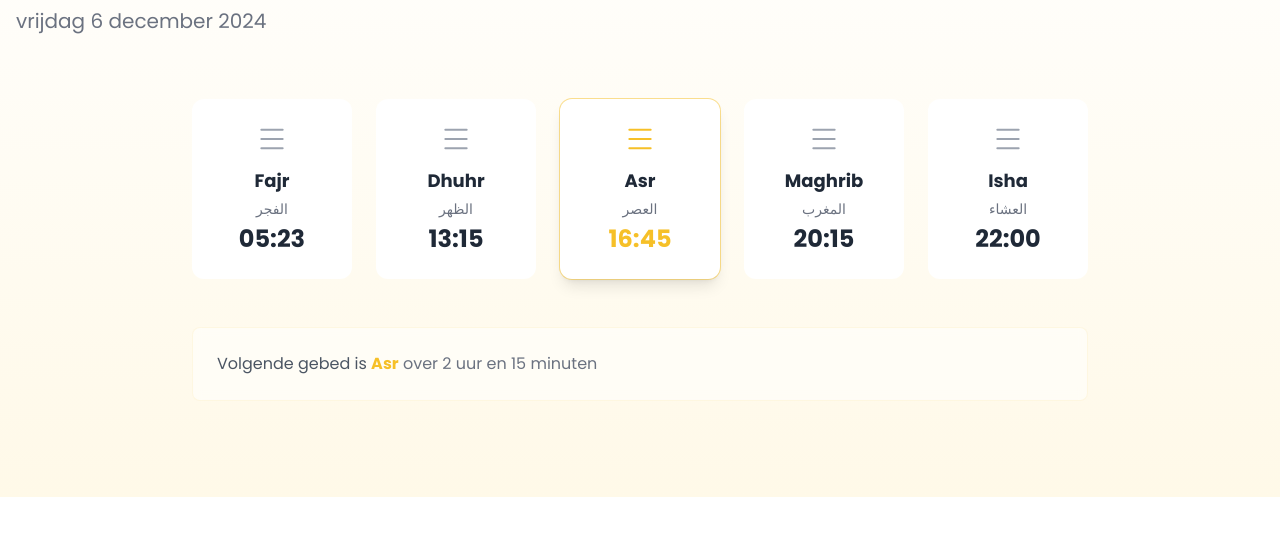
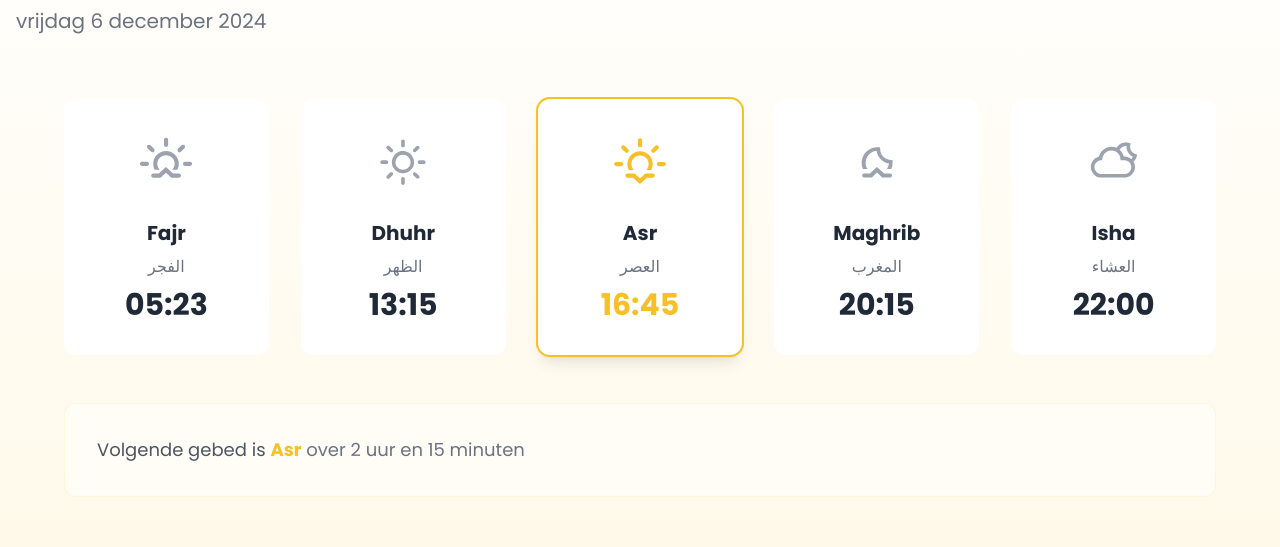
Before and after one commit to nabil-ziani/de-kroon, a Next.js app: page / in a window 1280 px wide. Shown: the part 965-1512 px from the top of the page. Built offline with nearby package versions, Linux system fonts and the light colour scheme.

Commit message:
fixed prayer-times section

```diff
--- a/components/prayer-times.tsx
+++ b/components/prayer-times.tsx
@@ -1,6 +1,7 @@
 'use client';
 
 import { useState, useEffect } from 'react';
+import { WiSunrise, WiDaySunny, WiSunset, WiMoonrise, WiNightAltCloudy } from 'react-icons/wi';
 
 type PrayerTime = {
     name: string;
@@ -13,7 +14,6 @@ export default function PrayerTimes() {
     const [prayerTimes, setPrayerTimes] = useState<PrayerTime[]>([]);
 
     useEffect(() => {
-        // Voorbeeld data - later te vervangen door Mawaaqit API
         const mockPrayerTimes: PrayerTime[] = [
             { name: 'Fajr', arabicName: 'الفجر', time: '05:23' },
             { name: 'Dhuhr', arabicName: 'الظهر', time: '13:15' },
@@ -24,39 +24,45 @@ export default function PrayerTimes() {
         setPrayerTimes(mockPrayerTimes);
     }, []);
 
-    const PrayerIcon = () => (
-        <svg className="w-8 h-8 mx-auto mb-3" viewBox="0 0 24 24" fill="none" stroke="currentColor">
-            <path
-                strokeLinecap="round"
-                strokeLinejoin="round"
-                strokeWidth={1.5}
-                d="M4 5h16M4 12h16M4 19h16"
-            />
-        </svg>
-    );
+    const PrayerIcon = ({ name }: { name: string }) => {
+        const iconClass = "w-16 h-16 mx-auto";
+
+        switch (name) {
+            case 'Fajr':
+                return <WiSunrise className={iconClass} />;
+            case 'Dhuhr':
+                return <WiDaySunny className={iconClass} />;
+            case 'Asr':
+                return <WiSunset className={iconClass} />;
+            case 'Maghrib':
+                return <WiMoonrise className={iconClass} />;
+            case 'Isha':
+                return <WiNightAltCloudy className={iconClass} />;
+        }
+    };
 
     return (
-        <div className="max-w-4xl mx-auto">
+        <div className="max-w-6xl mx-auto">
             {/* Gebedstijden Grid */}
-            <div className="grid grid-cols-1 md:grid-cols-5 gap-6">
+            <div className="grid grid-cols-1 md:grid-cols-5 gap-8">
                 {prayerTimes.map((prayer) => (
                     <div
                         key={prayer.name}
-                        className={`bg-white rounded-xl p-6 transition-all duration-300
-                            ${prayer.isNext ? 'shadow-lg ring-1 ring-crown/50 transform hover:scale-105' : 'hover:shadow-lg'}`}
+                        className={`bg-white rounded-xl p-8 transition-all duration-300
+                            ${prayer.isNext ? 'shadow-lg ring-2 ring-crown transform hover:scale-105' : 'hover:shadow-xl'}`}
                     >
                         <div className="text-center">
-                            <div className={`${prayer.isNext ? 'text-crown' : 'text-gray-400'}`}>
-                                <PrayerIcon />
+                            <div className={`mb-6 ${prayer.isNext ? 'text-crown' : 'text-gray-400'}`}>
+                                <PrayerIcon name={prayer.name} />
                             </div>
-                            <div className="space-y-1">
-                                <h3 className="text-lg font-bold text-gray-800">
+                            <div className="space-y-2">
+                                <h3 className="text-xl font-bold text-gray-800">
                                     {prayer.name}
                                 </h3>
-                                <p className="text-sm text-gray-500 font-medium">
+                                <p className="text-base text-gray-500 font-medium">
                                     {prayer.arabicName}
                                 </p>
-                                <p className={`text-2xl font-bold ${prayer.isNext ? 'text-crown' : 'text-gray-800'}`}>
+                                <p className={`text-3xl font-bold mt-4 ${prayer.isNext ? 'text-crown' : 'text-gray-800'}`}>
                                     {prayer.time}
                                 </p>
                             </div>
@@ -66,8 +72,8 @@ export default function PrayerTimes() {
             </div>
 
             {/* Volgende gebed indicator */}
-            <div className="mt-12 bg-white/50 backdrop-blur-sm rounded-lg p-6 border border-crown/10">
-                <p className="text-gray-600">
+            <div className="mt-12 bg-white/50 backdrop-blur-sm rounded-xl p-8 border border-crown/10">
+                <p className="text-gray-600 text-lg">
                     Volgende gebed is{' '}
                     <span className="font-bold text-crown">Asr</span>{' '}
                     <span className="text-gray-500">over 2 uur en 15 minuten</span>
--- a/package.json
+++ b/package.json
@@ -12,7 +12,8 @@
     "date-fns": "^4.1.0",
     "next": "15.0.3",
     "react": "19.0.0-rc-66855b96-20241106",
-    "react-dom": "19.0.0-rc-66855b96-20241106"
+    "react-dom": "19.0.0-rc-66855b96-20241106",
+    "react-icons": "^5.4.0"
   },
   "devDependencies": {
     "@types/node": "^20",
```
Also changed, not shown: 1 other file (tests, documents, lock files or other folders).
